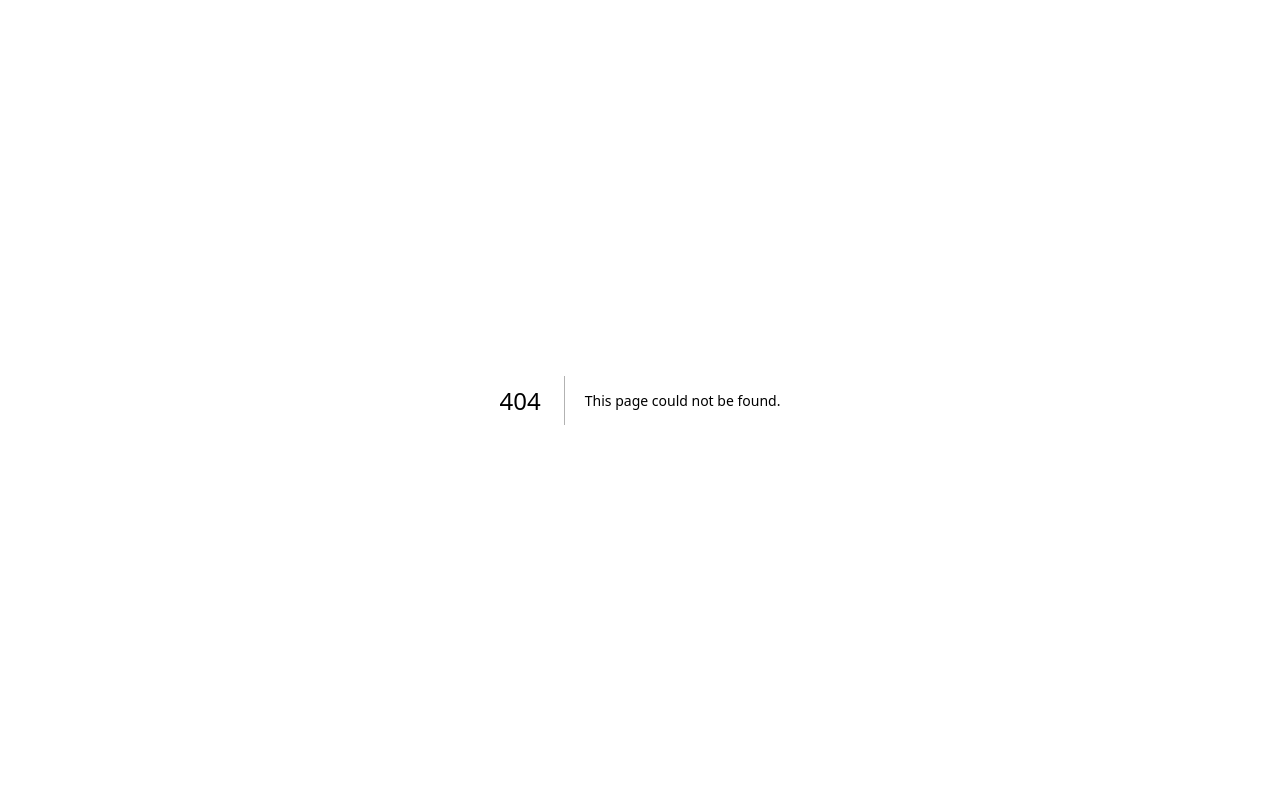
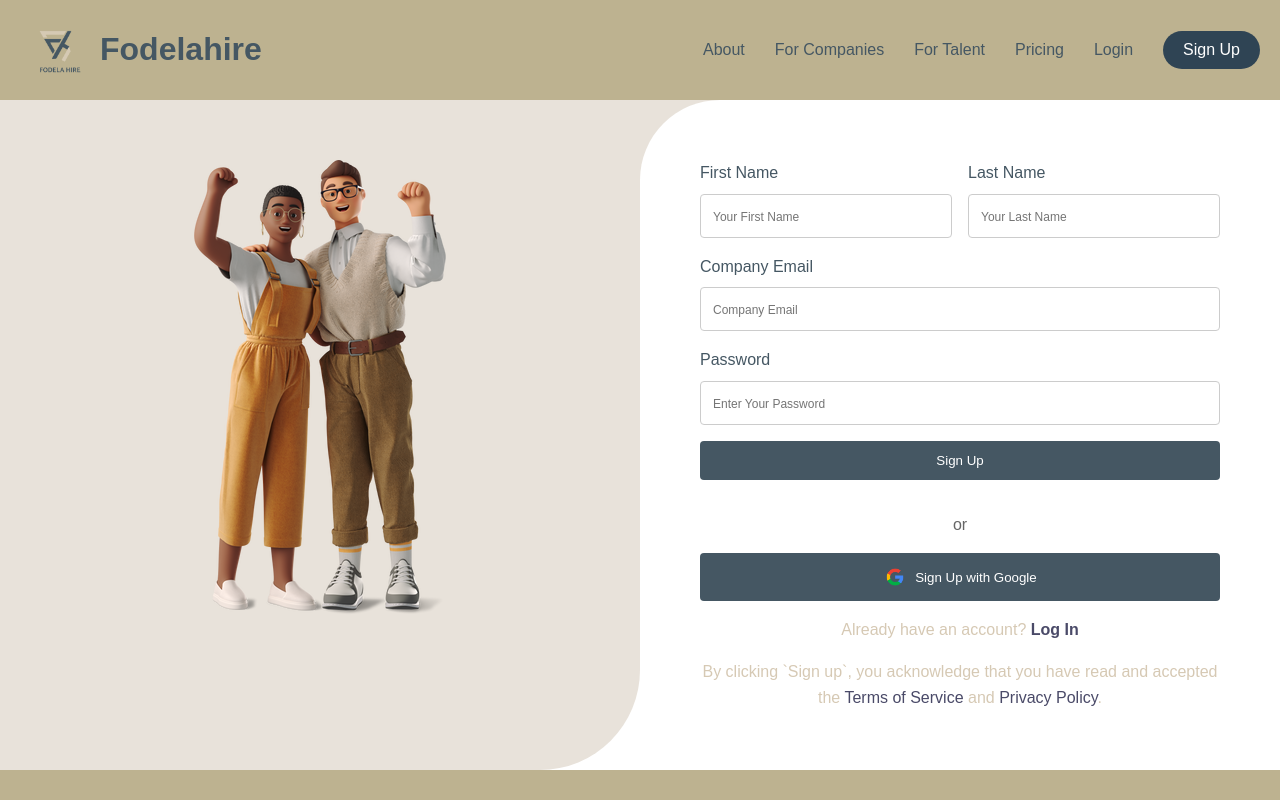
Before and after one commit to Fodelahire/webplay, a Next.js app: page /guest/signup in a window 1280 px wide. Before the commit this address had no page. Shown: the top 800 px of the page. Built offline with nearby package versions, Linux system fonts and the light colour scheme.

Commit message:
fixed the signup screen

```diff
--- a/src/app/components/Footer.tsx
+++ b/src/app/components/Footer.tsx
@@ -8,7 +8,7 @@ const Footer = () => {
   return (
     <footer className={styles.footer}>
       <div className={styles.logo}>
-        <img src="images/logo.png" alt="Fodelahire Logo" />
+        <img src="/images/logo.png" alt="Fodelahire Logo" />
         <p>Connecting Ambition with Opportunity</p>
       </div>
 
--- a/src/app/guest/components/GuestNavbar.tsx
+++ b/src/app/guest/components/GuestNavbar.tsx
@@ -8,10 +8,13 @@ const GuestNavbar: React.FC = () => {
   return (
     <nav className={styles.navbar}>
       <div className={styles.navbarContainer}>
+      <Link href="/">
         <div className={styles.logo}>
-          <Image src="/images/logo.png" alt="Fodelahire Logo" width={80} height={80} />
+            <Image src="/images/logo.png" alt="Fodelahire Logo" width={80} height={80} />
           <span className={styles.logoText}>Fodelahire</span>
         </div>
+        </Link>
+
 
         <ul className={styles.navLinks}>
           <li><Link href="/about-us">About</Link></li>
@@ -20,7 +23,7 @@ const GuestNavbar: React.FC = () => {
           <li><Link href="#pricing">Pricing</Link></li>
           <li><Link href="/login">Login</Link></li>
           <li>
-            <Link href="/signup">
+            <Link href="/guest/signup">
               <Button text="Sign Up" className={styles.signUpButton} />
             </Link>
           </li>
--- a/src/app/components/categories/Signup/page.tsx
+++ b/src/app/guest/signup/page.tsx
@@ -2,8 +2,6 @@
 
 import React, { useState } from 'react';
 import styles from '@/styles/components/signup.module.scss';
-import { FontAwesomeIcon } from '@fortawesome/react-fontawesome';
-import { faGoogle } from '@fortawesome/free-brands-svg-icons';
 
 const SignUp: React.FC = () => {
   const [firstName, setFirstName] = useState('');
@@ -13,7 +11,6 @@ const SignUp: React.FC = () => {
 
   const handleSubmit = (e: React.FormEvent) => {
     e.preventDefault();
-    // Submit form logic here
     console.log({ firstName, lastName, email, password });
   };
 
@@ -84,7 +81,7 @@ const SignUp: React.FC = () => {
           <p className={styles.orText}>or</p>
 
           <button type="button" className={styles.googleSignUpButton} onClick={handleGoogleSignUp}>
-            <FontAwesomeIcon icon={faGoogle} className={styles.googleIcon} />
+            <img src="/images/google.png" alt="Google Icon" className={styles.googleIcon} />
             Sign Up with Google
           </button>
 
@@ -94,7 +91,7 @@ const SignUp: React.FC = () => {
 
           <p className={styles.terms}>
             By clicking `Sign up`, you acknowledge that you have read and accepted the
-            <a href="#"> Terms of Service </a> and <a href="#"> Privacy Policy</a>.
+            <a href="/terms"> Terms of Service </a> and <a href="/privacy"> Privacy Policy</a>.
           </p>
         </form>
       </div>
--- a/src/styles/components/signup.module.scss
+++ b/src/styles/components/signup.module.scss
@@ -1,18 +1,18 @@
 .signupPageContainer {
   display: flex;
-  justify-content: space-between;
-  align-items: center;
-  max-width: 1200px;
+  width: 100%;
+  height: 100%;
   margin: 0 auto;
-  padding: 2rem;
-  background-color: #f9f9f9;
+  background-color: #E8E2DA;
   border-radius: 8px;
-  box-shadow: 0 4px 10px rgba(0, 0, 0, 0.1);
 }
 
 .signupImageContainer {
-  flex: 1;
+  flex: 0 1 50%;
+  background-color: inherit;
+  border-bottom-right-radius: 80px;
   text-align: center;
+  padding: 60px;
 
   .signupImage {
     max-width: 100%;
@@ -22,7 +22,33 @@
 }
 
 .signupFormContainer {
-  flex: 1;
+  flex: 0 1 50%;
+  border-top-left-radius: 80px;
+  position: relative;
+  background: #fff;
+  padding: 60px;
+}
+
+.signupFormContainer::before {
+  content: '';
+  position: absolute;
+  left: calc(-100px);
+  bottom: 0;
+  height: 100px;
+  width: 100px;
+  background-color: #E8E2DA;
+  z-index: 1;
+  border-bottom-right-radius: 100px;
+}
+
+.signupFormContainer::after {
+  content: '';
+  position: absolute;
+  left: calc(-100px);
+  bottom: 0;
+  height: 100px;
+  width: 100px;
+  background-color: inherit;
 }
 
 .signupForm {
@@ -43,7 +69,9 @@
   label {
     display: block;
     margin-bottom: 0.5rem;
-    font-weight: bold;
+    font-weight: 500;
+    font-size: 16px;
+    color: #455763;
   }
 
   input {
@@ -51,7 +79,11 @@
     padding: 0.75rem;
     border: 1px solid #ccc;
     border-radius: 4px;
-    font-size: 1rem;
+    font-size: 16px;
+
+    &::placeholder {
+      font-size:12px ;
+    }
 
     &:focus {
       outline: none;
@@ -61,7 +93,7 @@
 }
 
 .signUpButton {
-  background-color: #4a4a68;
+  background-color: #455763;
   color: white;
   border: none;
   padding: 0.75rem;
@@ -86,7 +118,7 @@
   display: flex;
   align-items: center;
   justify-content: center;
-  background-color: #4a4a68;
+  background-color: #455763;
   color: white;
   padding: 0.75rem;
   border: none;
@@ -100,12 +132,16 @@
 
   .googleIcon {
     margin-right: 0.5rem;
+    width: 24px;
+    height: 24px;
   }
 }
 
 .loginText {
   text-align: center;
   margin-top: 1rem;
+  font-size: 16px;
+  color:#D6C9B4;
 
   a {
     color: #4a4a68;
@@ -121,8 +157,8 @@
 .terms {
   text-align: center;
   margin-top: 1rem;
-  font-size: 0.875rem;
-  color: #666;
+  font-size: 16px;
+  color:#D6C9B4;
 
   a {
     color: #4a4a68;
@@ -133,7 +169,6 @@
   }
 }
 
-// Consolidated Mobile adjustments
 @media (max-width: 768px) {
   .signupPageContainer {
     flex-direction: column;
--- a/src/styles/dashboard/guest/components/GuestNavbar.module.scss
+++ b/src/styles/dashboard/guest/components/GuestNavbar.module.scss
@@ -1,11 +1,11 @@
 .navbar {
   width: 100%;
-  padding: 20px;
+  padding: 10px 20px;
   background-color: #bdb290;
   display: flex;
   justify-content: space-between;
   align-items: center;
-  box-shadow: 0px 2px 10px rgba(0, 0, 0, 0.05);
+  // box-shadow: 0px 2px 10px rgba(0, 0, 0, 0.05);
 }
 
 .navbarContainer {
@@ -18,14 +18,12 @@
 .logo {
   display: flex;
   align-items: center;
-  gap: 10px;
 }
 
 .logoText {
-  font-size: 24px;
-  margin-left: 10px;
-  font-weight: bold;
-  color: #333;
+  font-size: 32px;
+  font-weight: 700;
+  color: #455763;
 }
 
 .navLinks {
@@ -40,17 +38,18 @@
 
 .navLinks li a {
   text-decoration: none;
-  color: #333;
+  color: #455763;
   font-size: 16px;
-  font-weight: 500;
+  font-weight: 400;
 }
 
 .signUpButton {
-  background-color: #333;
-  color: white;
+  background-color: #455763;
+  font-size: 16px;
+  color: #E8E2DA;
   padding: 10px 20px;
   border-radius: 20px;
-  font-weight: bold;
+  font-weight: 400;
 }
 
 
--- a/src/styles/globals.css
+++ b/src/styles/globals.css
@@ -5,26 +5,23 @@
 }
 
 body {
-  font-family: 'Arial', sans-serif; /* Replace with your desired font */
+  font-family: 'Arial', sans-serif;
   line-height: 1.6;
-  color: #333; /* Default text color */
-  background-color: #f9f9f9; /* Background color */
+  color: #333;
+  background-color: #f9f9f9;
 }
 
-/* Set styles for headings */
 h1, h2, h3, h4, h5, h6 {
   margin: 0;
   font-weight: normal;
 }
 
-/* Add some spacing */
 .container {
   max-width: 1200px;
   margin: 0 auto;
-  padding: 0 20px;
+  padding: 0 ;
 }
 
-/* Utility classes */
 .text-center {
   text-align: center;
 }
@@ -37,24 +34,17 @@ h1, h2, h3, h4, h5, h6 {
   text-align: right;
 }
 
-/* Link styles */
 a {
   color: #0070f3; /* Link color */
   text-decoration: none;
 }
 
 a:hover {
-  text-decoration: underline; /* Underline on hover */
+  text-decoration: none;
+  color: #333;
 }
 
 
-
-/* Main content styles */
-main {
-  padding: 20px;
-}
-
-/* Responsive styles */
 @media (max-width: 768px) {
   .container {
     padding: 0 10px;
```
Also changed, not shown: public/images/google.png (added).
